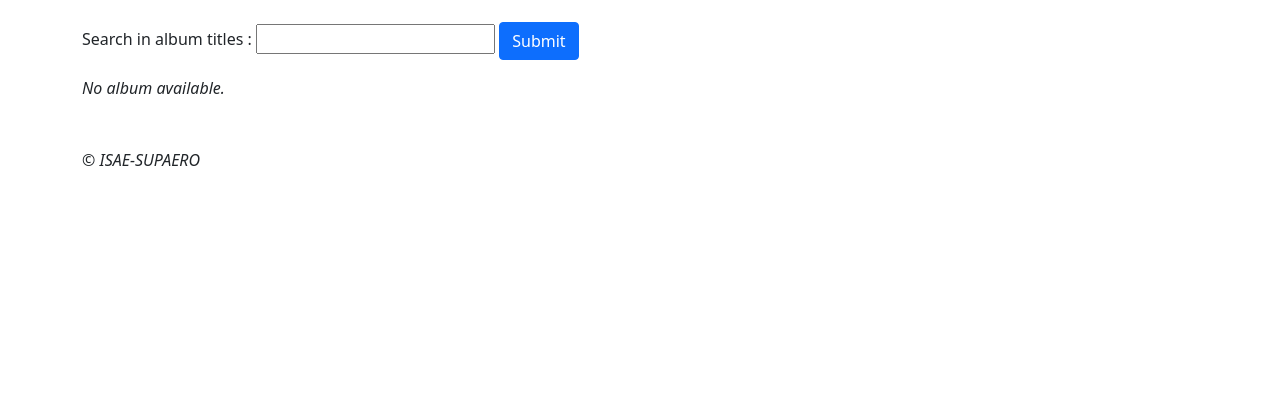
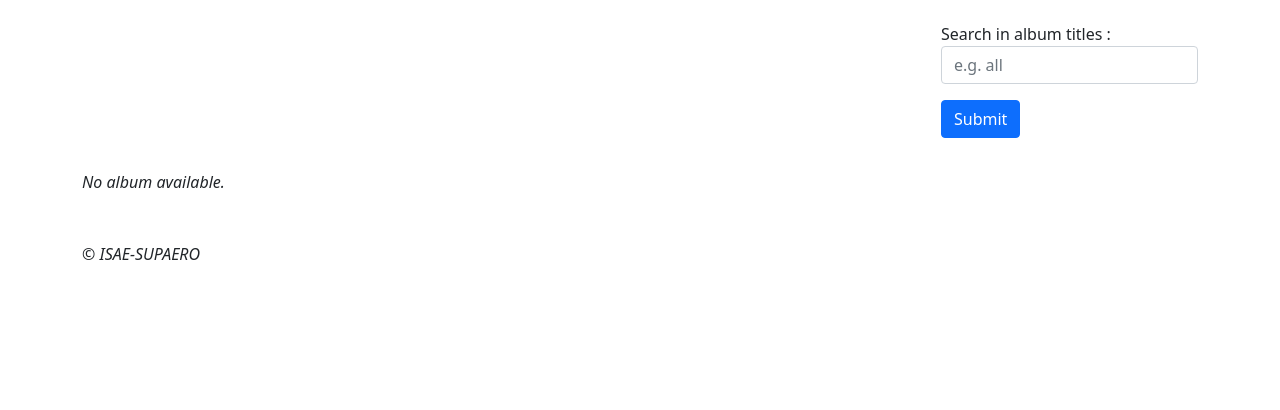
Before and after one commit to tanguy-perennou/chinook-2022, a Django app: template chinook/disks/templates/disks/albums_list.html in a window 1280 px wide. Shown: the part 150-560 px from the top of the page. Run offline with Django 4.2, Linux system fonts and the light colour scheme; the template is opened without the code that fills it: values that come from a table or form of the project are taken from there, others are empty.

Commit message:
Use bootstrap styles in research form
Have to use widgets in the form class to style the input field.
For the label field, to add specific styling, see comment in
the template; you will have to use a verbose {% for ... %} loop.

References:
- https://docs.djangoproject.com/fr/4.0/topics/forms/#working-with-form-templates
- https://docs.djangoproject.com/fr/4.0/topics/forms/#more-on-fields
- https://getbootstrap.com/docs/5.0/forms/overview/
- https://medium.com/swlh/how-to-style-your-django-forms-7e8463aae4fa

```diff
--- a/chinook/disks/forms.py
+++ b/chinook/disks/forms.py
@@ -4,4 +4,7 @@ class SearchForm(forms.Form):
     """
     Simplest possible form, just a text box for a query
     """
-    query = forms.CharField(label='Search in album titles', max_length=100, required=False)
+    query = forms.CharField(
+        widget=forms.TextInput(attrs={'placeholder': 'e.g. all', 'class': 'form-control'}),
+        label='Search in album titles', max_length=100, required=False
+        )
--- a/chinook/disks/templates/disks/albums_list.html
+++ b/chinook/disks/templates/disks/albums_list.html
@@ -9,11 +9,29 @@
     </div>
 
     <div class="clearfix">
-        <div class="float-right pb-3">
+        <div class="float-end pb-3">
             <form action="{% url 'disks:albums_list' %}" method="post">
                 {% csrf_token %}
-                {{ form }}
-                <input class="btn btn-primary" type="submit" value="Submit"/>
+
+                <!-- No control on label styling -->
+                <div class="mb-3">
+                    {{ form }}
+                </div>
+
+                <!-- Alternative code with fine control on labels styling -->
+                <!--
+                {% for field in form %}
+                <div class="mb-3">
+                    <label for="{{ field.id_for_label }}" class="form-label text-primary">{{ field.label }}</label>
+                    <br/>
+                    {{ field }}
+                </div>
+                {% endfor %}
+                -->
+
+                <div class="mb-3">
+                    <input class="btn btn-primary" type="submit" value="Submit"/>
+                </div>
             </form>
         </div>
     </div>
```
